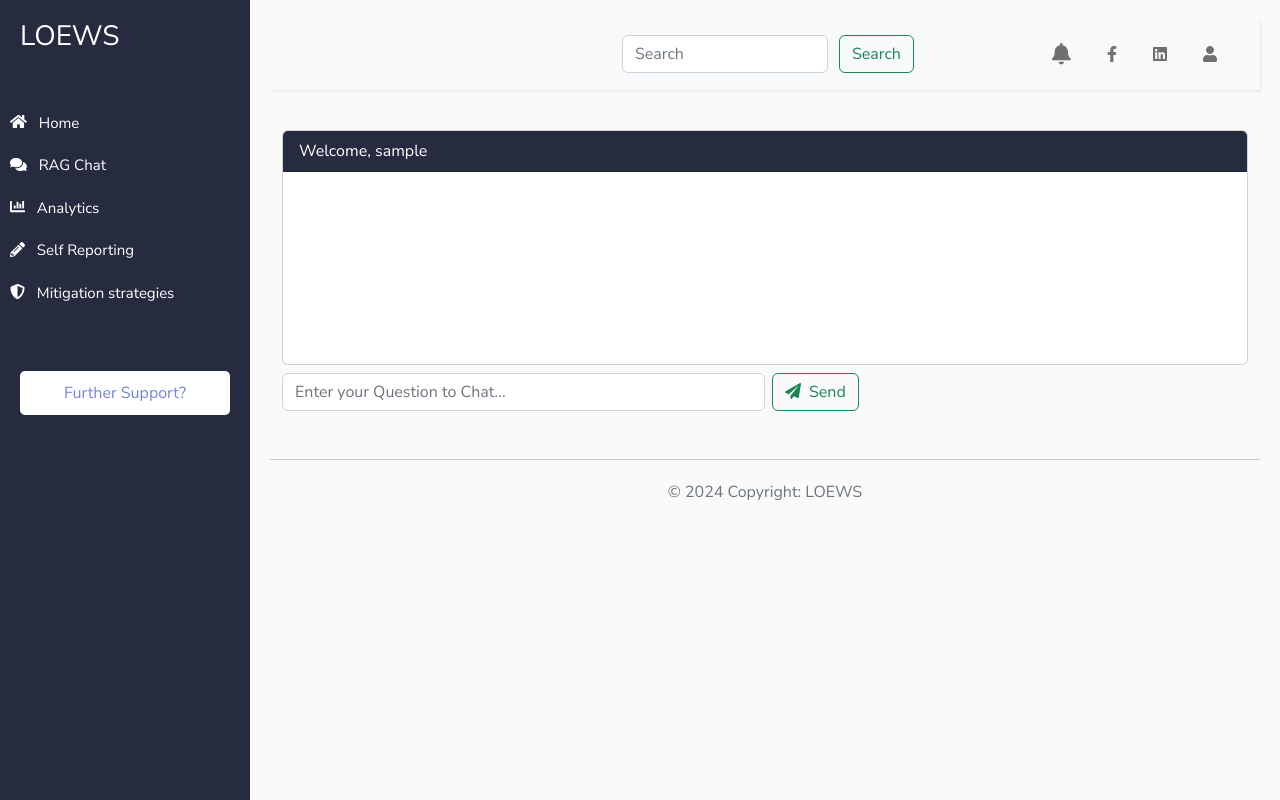
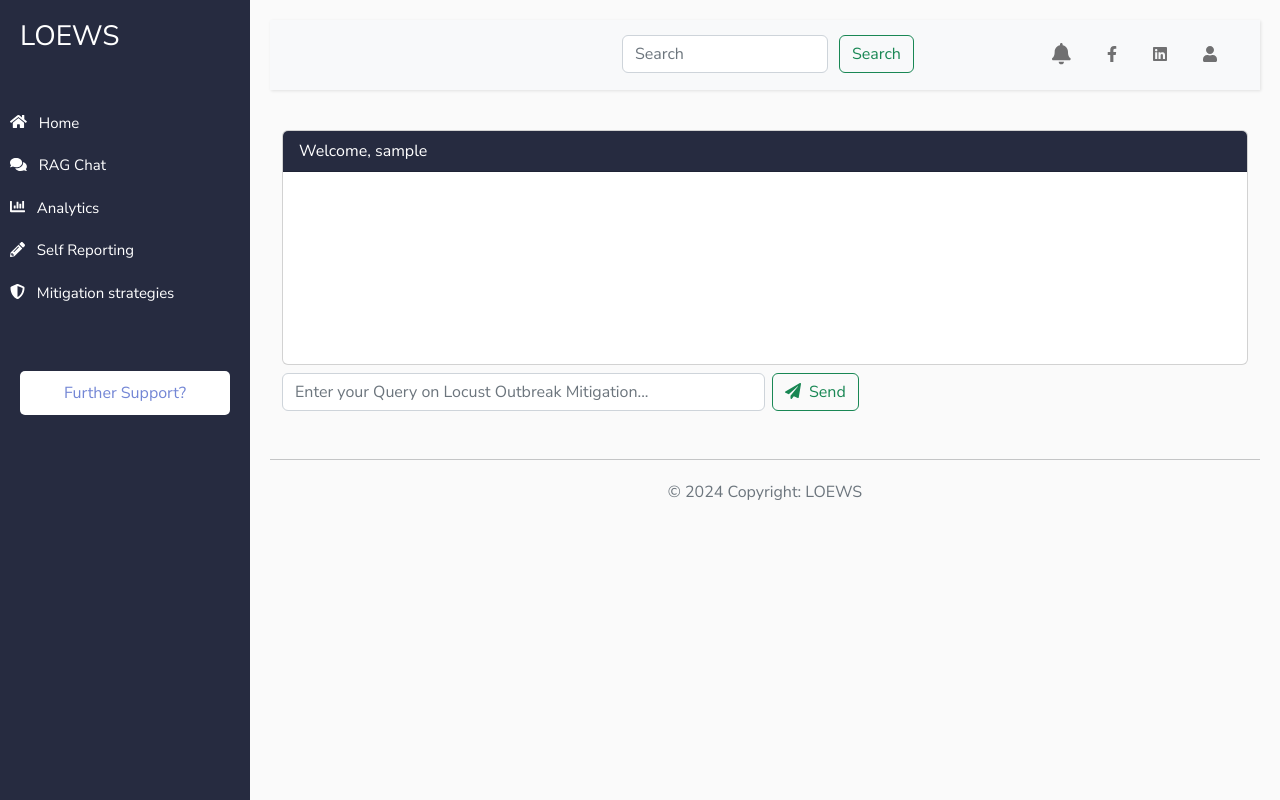
Before and after one commit to john-thuo1/loews, a Django app: page /chat/ in a window 1280 px wide. Run offline with Django 5.2, Linux system fonts and the light colour scheme; the visitor is signed in with stand-in values (Sample User, id 1); data that the repository does not hold is empty; some libraries are stand-ins or nearby versions.

```diff
--- a/coreapp/templates/coreapp/chat.html
+++ b/coreapp/templates/coreapp/chat.html
@@ -58,7 +58,7 @@
     {% csrf_token %}
     <div class="input-group">
         <div class="col-md-6 pr-1 mt-2 me-2">
-            <input type="text" class="form-control message-input" placeholder="Enter your Question to Chat...">
+            <input type="text" class="form-control message-input" placeholder="Enter your Query on Locust Outbreak Mitigation...">
         </div>
         <div class="input-group-append mt-2  me-2">
             <button type="submit" class="btn btn-outline-success"><i class="fas fa-paper-plane me-2"></i>Send</button>
```
Also changed, not shown: 2 other files.
